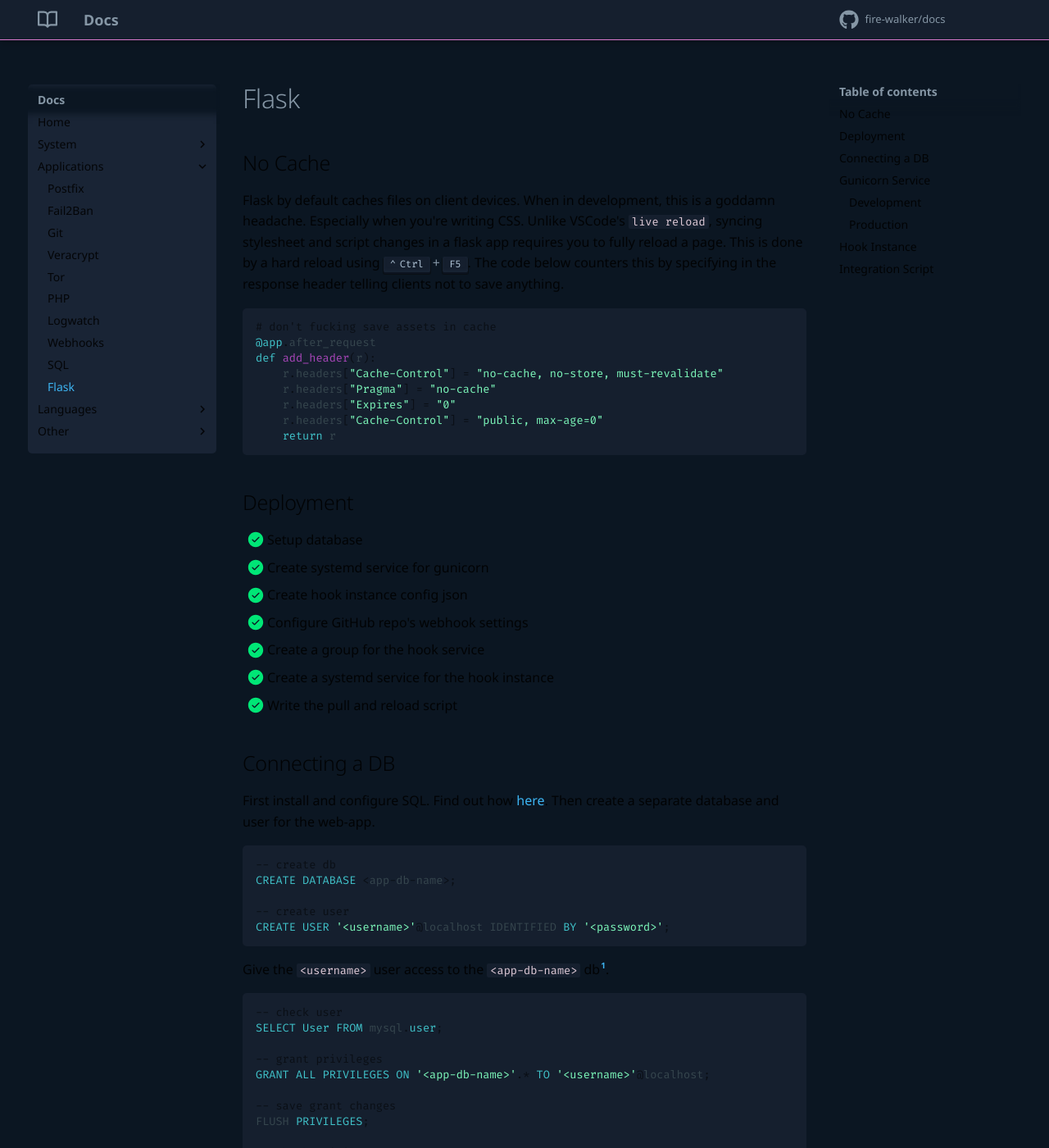
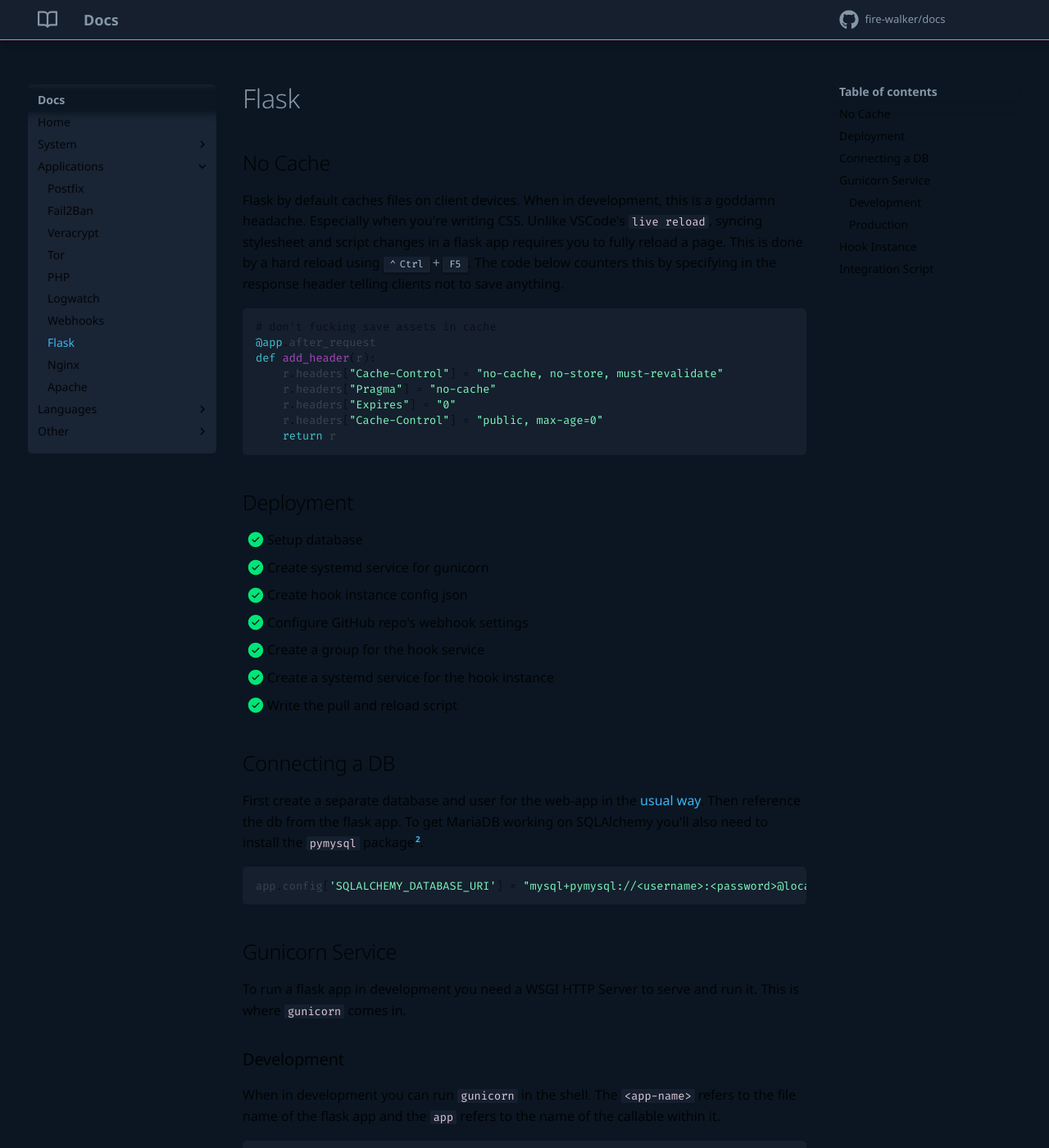
Before and after one commit to fire-walker/docs, an MkDocs documentation site: the page built from docs/pages/flask.md, in a window 1280 px wide and 1400 px high. Shown: the whole window at 82% size. Built offline with MkDocs 1.6.1 and Material for MkDocs 9.7.7, drawn with Linux system fonts in a browser that asks for light colours; comment, search, counter and statistics services are not loaded; some of the changed text lies outside the part shown.

Commit message:
styles changes / added apache, nginx, database

````diff
--- a/docs/pages/flask.md
+++ b/docs/pages/flask.md
@@ -25,33 +25,7 @@
 
 ## Connecting a DB
 
-First install and configure SQL. Find out how [here](../SQL). Then create a separate database and user for the web-app.
-
-``` sql
--- create db
-CREATE DATABASE <app-db-name>;
-
--- create user
-CREATE USER '<username>'@localhost IDENTIFIED BY '<password>';
-```
-
-Give the `<username>` user access to the `<app-db-name>` db[^1].
-
-``` sql
--- check user
-SELECT User FROM mysql.user;
-
--- grant privileges
-GRANT ALL PRIVILEGES ON '<app-db-name>'.* TO '<username>'@localhost;
-
--- save grant changes
-FLUSH PRIVILEGES;
-
--- check privileges
-SHOW GRANTS FOR '<username>'@localhost;
-```
-
-Reference the db from the flask app. To get MariaDB working on SQLAlchemy you'll also need to install the `pymysql` package[^2].
+First create a separate database and user for the web-app in the [usual way](../database#usual-process). Then reference the db from the flask app. To get MariaDB working on SQLAlchemy you'll also need to install the `pymysql` package[^2].
 
 ``` py3
 app.config['SQLALCHEMY_DATABASE_URI'] = "mysql+pymysql://<username>:<password>@localhost/<app-db-name>?charset=utf8mb4"
--- a/docs/stylesheets/custom.css
+++ b/docs/stylesheets/custom.css
@@ -79,7 +79,8 @@
 }
 
 /* hide the hideous footer prev/next */
-.md-footer-nav {
+.md-footer-nav__inner,
+.md-footer__inner {
   display: none;
 }
 
@@ -170,6 +171,16 @@
     border-radius: 5px;
     padding: 10px 0;
   }
+
+  /* desktop left nav radius when there's scroll */
+  .md-sidebar__scrollwrap {
+    border-radius: 5px;
+    scrollbar-color: var(--md-default-fg-color--lighter) #192435;
+  }
+
+  .md-sidebar__scrollwrap:hover {
+    scrollbar-color: var(--md-accent-fg-color) #192435;
+  }
 }
 
 @media screen and (max-width: 44.9375em) {
--- a/mkdocs.yml
+++ b/mkdocs.yml
@@ -47,17 +47,19 @@
         - General:      pages/general.md
         - Storage:      pages/storage.md
         - UFW:          pages/ufw.md
+        - Databases:    pages/database.md
+        - Git:          pages/git.md
     - Applications:
         - Postfix:      pages/postfix.md
         - Fail2Ban:     pages/fail2ban.md
-        - Git:          pages/git.md
         - Veracrypt:    pages/veracrypt.md
         - Tor:          pages/tor.md
         - PHP:          pages/php.md
-        - Logwatch:     pages/logwatch.m
+        - Logwatch:     pages/logwatch.md
         - Webhooks:     pages/webhooks.md
-        - SQL:          pages/sql.md
         - Flask:        pages/flask.md
+        - Nginx:        pages/nginx.md
+        - Apache:       pages/apache.md
     - Languages:
         - Python:       pages/python.md
     - Other:
````
Also changed, not shown: docs/pages/apache.md (added, +41 -0 lines), docs/pages/database.md (added, +44 -0 lines), docs/pages/nginx.md (+1 -1 lines), docs/pages/sql.md (deleted, +0 -11 lines).
